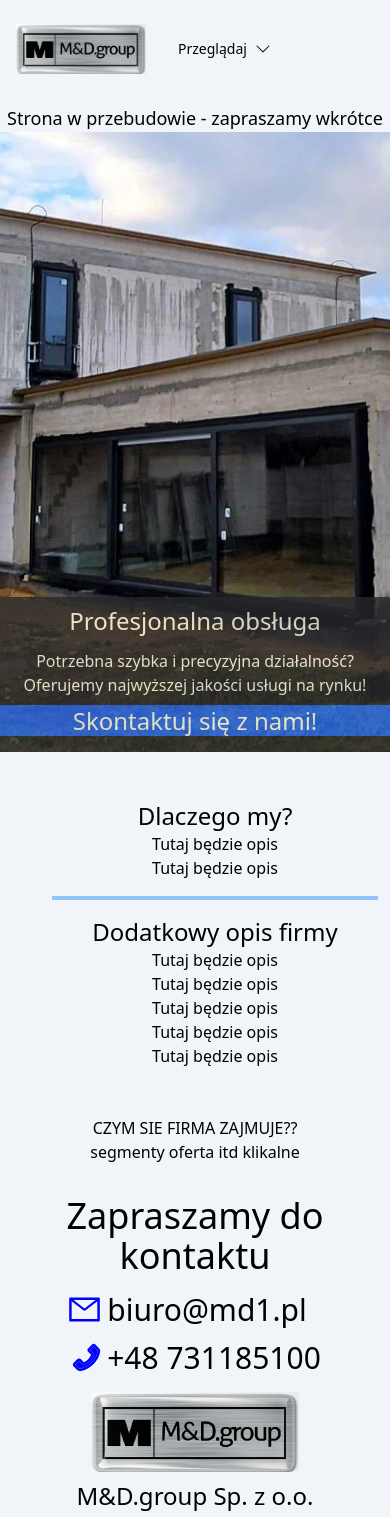
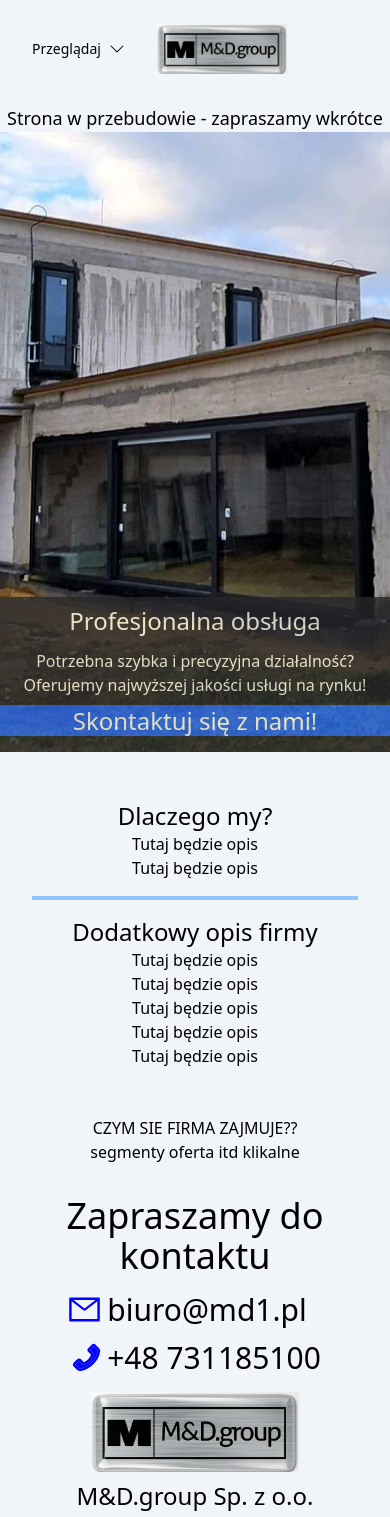
Before and after one commit to lisek091/GuzikowaV3, a Next.js app: page / in a window 390 px wide. Shown: the top 1517 px of the page. Built offline with nearby package versions, Linux system fonts and the light colour scheme.

Commit message:
hot fix ui

```diff
--- a/components/Description.tsx
+++ b/components/Description.tsx
@@ -1,6 +1,6 @@
 const Description = () =>{
     return (
-        <div className="mx-5 my-12 lg:flex lg:justify-center block text-center w-full">
+        <div className="lg:mx-5 my-12 lg:flex lg:justify-center block text-center w-full">
             <div className="lg:w-1/3">
                 <h1 className="text-2xl">Dlaczego my?</h1>
                 <h3>Tutaj będzie opis</h3>
--- a/components/navbar/MobileMenu.tsx
+++ b/components/navbar/MobileMenu.tsx
@@ -10,7 +10,7 @@
   }
 
   return (
-    <div className="bg-slate-300 w-52 absolute top-8 left-0 py-5 flex-col border-2 flex opacity-90 border-zinc-800 rounded-3xl">
+    <div className="bg-slate-300 w-52 absolute top-8 left-0 py-5 flex-col border-2 flex opacity-90 border-zinc-800 rounded-3xl " id="mobile-menu">
       <div className="flex flex-col gap-4">
         <div className="px-3 text-center text-black hover:underline">
         MD1
--- a/components/navbar/Navbar.tsx
+++ b/components/navbar/Navbar.tsx
@@ -34,7 +34,12 @@
   return (
     <nav className="w-full fixed z-40 xl:flex xl:justify-center">
       <div className={`px-4 md:px-16 py-6 flex flex-row items-center transition duration-500 ${showBackground ? 'bg-zinc-200 bg-opacity-90' : ''}`}>
-        <div className="h-4 lg:h-7 logoBackground"/>
+        <div onClick={toggleMobileMenu} className="lg:hidden flex flex-row items-center gap-2 ml-4 cursor-pointer relative">
+          <p className="text-black text-sm">Przeglądaj</p>
+          <BsChevronDown className={`w-4 text-black fill-black transition ${showMobileMenu ? 'rotate-180' : 'rotate-0'}`} />
+          <MobileMenu visible={showMobileMenu}  />
+        </div>
+        <div className="h-4 lg:h-7 ml-8 logoBackground"/>
         <div className="flex-row ml-8 gap-7 hidden lg:flex">
           <NavbarItem label="MD1"  />
           <NavbarItem label="Produkcja stolarki" />
@@ -43,11 +48,6 @@
           <NavbarItem label="Przykładowe realizacje" />
           <NavbarItem label="Pomoc/kontakt" />
         </div>
-        <div onClick={toggleMobileMenu} className="lg:hidden flex flex-row items-center gap-2 ml-8 cursor-pointer relative">
-          <p className="text-black text-sm">Przeglądaj</p>
-          <BsChevronDown className={`w-4 text-black fill-black transition ${showMobileMenu ? 'rotate-180' : 'rotate-0'}`} />
-          <MobileMenu visible={showMobileMenu} />
-        </div>
         <ContactBar/>
       </div>
     </nav>
```
Also changed, not shown: styles/globals.css (line endings or trailing spaces).
